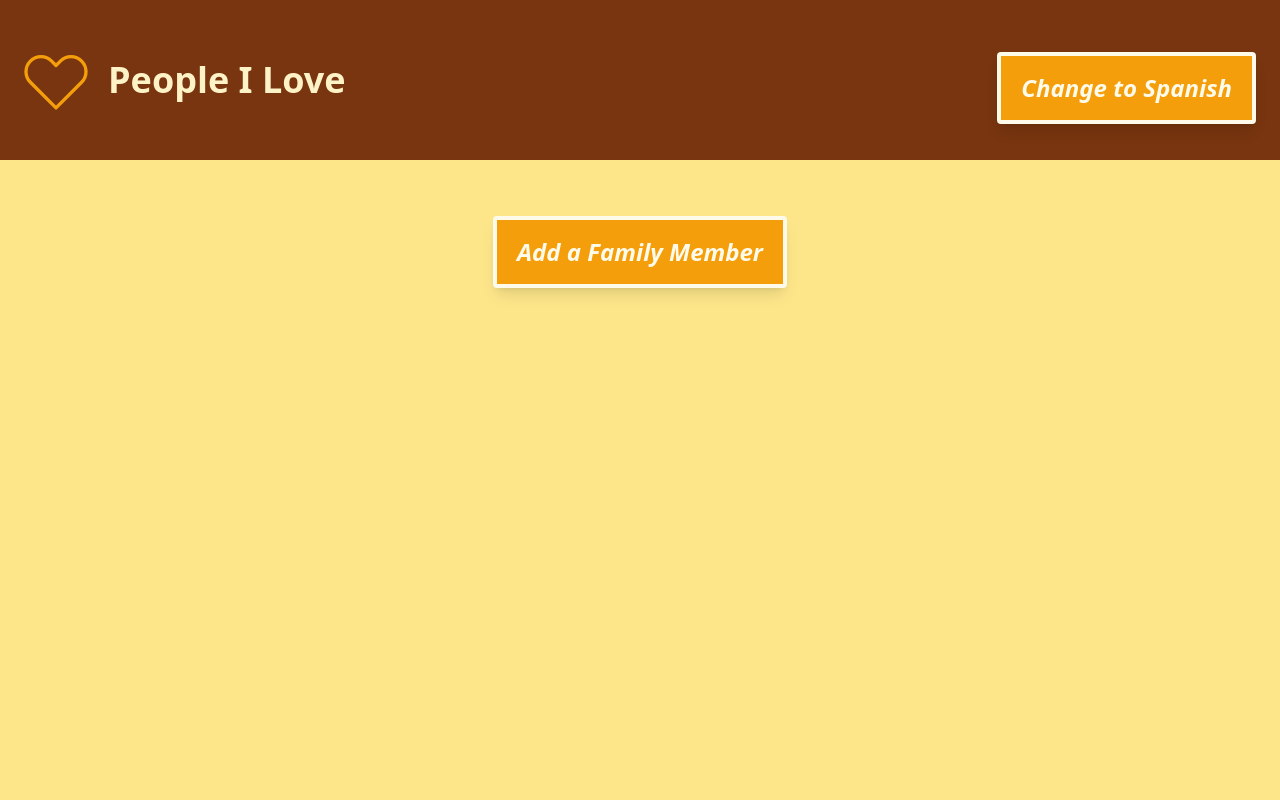
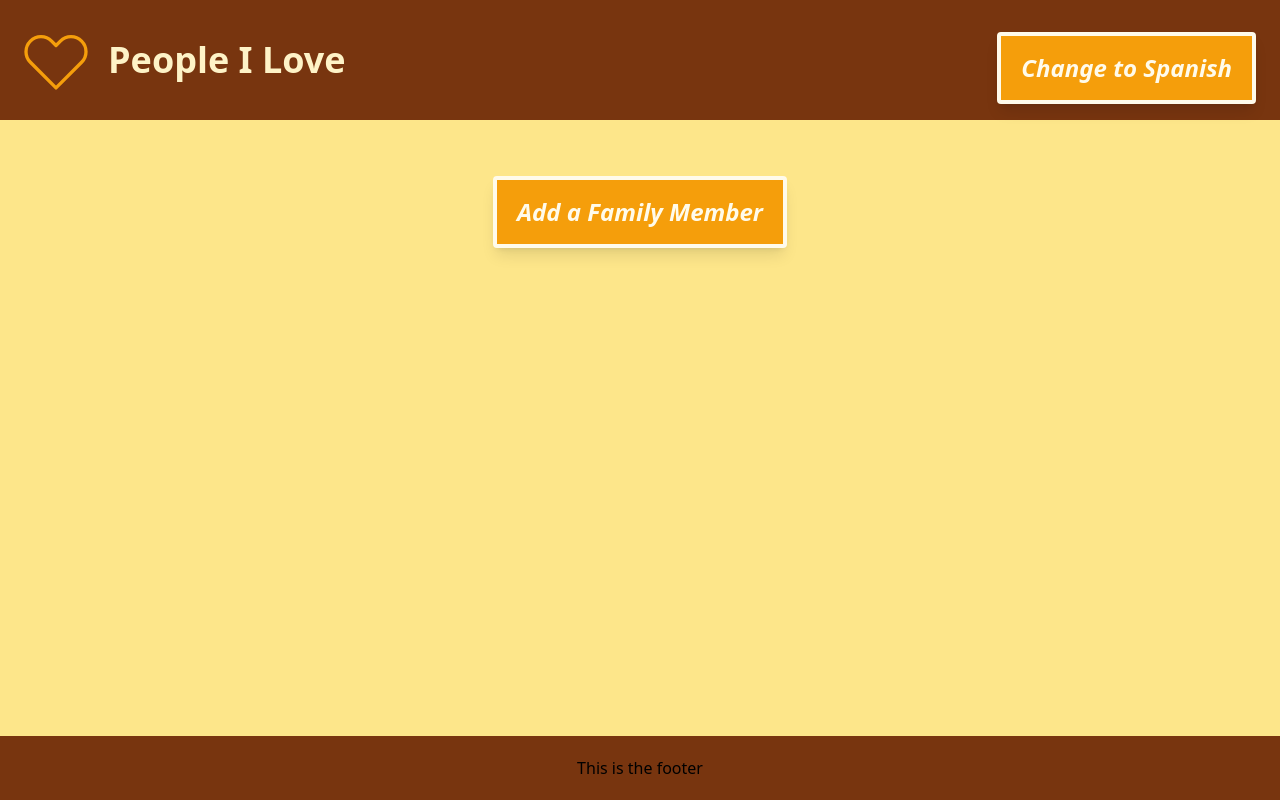
Before and after one commit to papadavis47/experiment-one, a React (Create React App) app: page / in a window 1280 px wide. Built offline with nearby package versions, Linux system fonts and the light colour scheme.

Commit message:
Add footer and work on Tailwind styles

```diff
--- a/src/App.js
+++ b/src/App.js
@@ -1,6 +1,7 @@
 import { useState } from "react";
 import AddFamilyMember from "./components/AddFamilyMember/AddFamilyMember.js";
 import BigButton from "./components/BigButton/BigButton.js";
+import Footer from "./components/Footer/Footer.js";
 import HeaderNav from "./components/HeaderNav/HeaderNav.js";
 import ListFamily from "./components/ListFamily/ListFamily.js";
 import SpanishContext from "./Context/SpanishContext.js";
@@ -58,6 +59,7 @@ function App() {
     <SpanishContext.Provider value={{ spanish, toggleSpanish }}>
       <div className='bg-amber-200 min-h-screen flex flex-col items-center'>
         <HeaderNav />
+        <section className='flex flex-col'>
           {!adding && family.length > 0 && <ListFamily family={family} />}
           {adding ? (
             <AddFamilyMember
@@ -74,6 +76,8 @@ function App() {
               />
             </div>
           )}
+        </section>
+        <Footer />
       </div>
     </SpanishContext.Provider>
   );
--- /dev/null
+++ b/src/components/Footer/Footer.js
@@ -0,0 +1,11 @@
+import React from "react";
+
+const Footer = () => {
+  return (
+    <footer className='flex bg-amber-900 h-16 w-full justify-center items-center fixed inset-x-0 bottom-0 mb-0'>
+      <div>This is the footer</div>
+    </footer>
+  );
+};
+
+export default Footer;
--- /dev/null
+++ b/src/components/Footer/index.js
@@ -0,0 +1 @@
+export { default } from "./Footer";
--- a/src/components/HeaderNav/HeaderNav.js
+++ b/src/components/HeaderNav/HeaderNav.js
@@ -5,7 +5,7 @@ import BigButton from "../BigButton/BigButton.js";
 const HeaderNav = () => {
   const { spanish, toggleSpanish } = useContext(SpanishContext);
   return (
-    <div className='flex bg-amber-900 h-40 w-full justify-between items-center mb-6'>
+    <div className='flex bg-amber-900 h-30 w-full justify-between items-center mb-6'>
       <div className='flex items-center space-x-3 ml-4'>
         <svg
           xmlns='http://www.w3.org/2000/svg'
```
Lines whose indentation alone changed are shown as unchanged.
